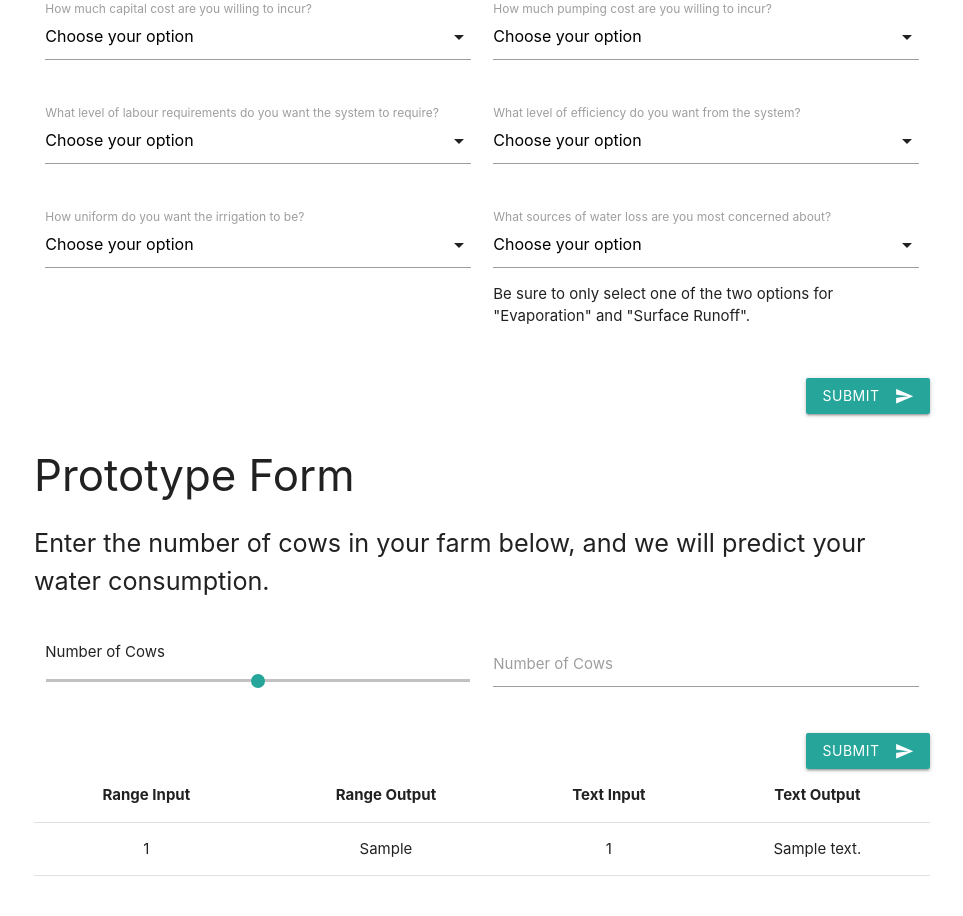
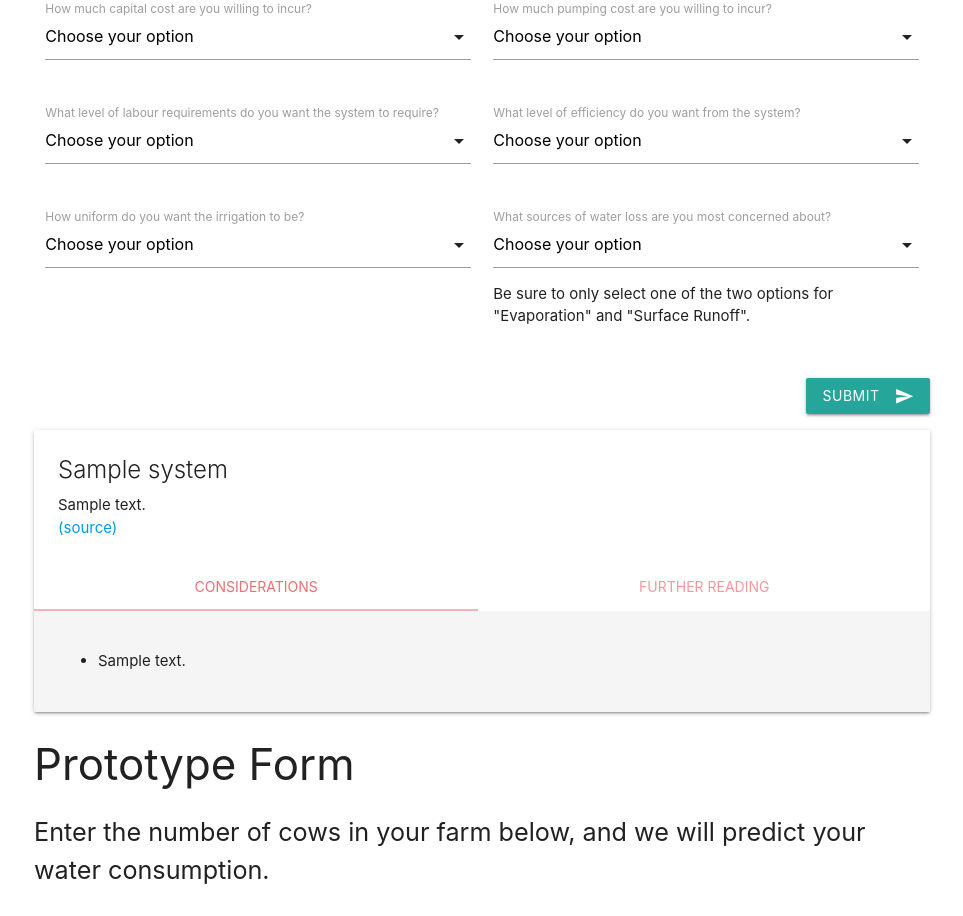
Before and after one commit to ReubenLing/FIT3164, a Flask app: template templates/models.html in a window 1280 px wide. Shown: the part 344-1260 px from the top of the page, without its empty margins (158-1121 px from the left). Run offline with Flask 2, Linux system fonts and the light colour scheme; the template is opened without the code that fills it: most values are stand-ins (such as "Sample title", 1, 10 or a date in 2020); some libraries are stand-ins or nearby versions.

Commit message:
add conditionals to handle model outputs

```diff
--- a/templates/models.html
+++ b/templates/models.html
@@ -5,7 +5,8 @@
 <div class="container">
 	<!-- Sample form - not functional -->
 	<h3>Irrigation Recommendations</h3>
-	<p class='flow-text'>Looking for a new irrigation system? Enter your details below and find the most suitable irrigation system for your needs, from data provided by the Agriculture Victoria's Resources Online.</p>
+	<p class='flow-text'>Looking for a new irrigation system? Enter your details below and find the most suitable
+		irrigation system for your needs, from data provided by the Agriculture Victoria's Resources Online.</p>
 	<p class='red-text'>Values are placeholders for now</p>
 	<form action="{{ url_for('irrigation_proto') }}" method="post">
 		<div class="row">
@@ -84,6 +85,43 @@
 	</form>
 	<br><br>
 
+	<!-- Model output area -->
+	{% if response is defined %}
+	{% if response.irrigation_system is defined %}
+	{% for system in response.irrigation_system %}
+	<div class="card">
+		<div class="card-content">
+			<span class="card-title">{{ system.nice_name }}</span>
+			<p>{{ system.description|safe }}</p>
+			<p><a href="{{ system.description_src }}">(source)</a></p>
+		</div>
+		<div class="card-tabs">
+			<ul class="tabs tabs-fixed-width">
+				<li class="tab"><a class="active" href="#comments{{ loop.index }}">Considerations</a></li>
+				<li class="tab"><a href="#reading{{ loop.index }}">Further Reading</a></li>
+			</ul>
+		</div>
+		<div class="card-content grey lighten-4">
+			<div id="comments{{ loop.index }}">
+				<ul class="browser-default">
+					{% for comment in system.comments %}
+					<li>{{ comment }}</li>
+					{% endfor %}
+				</ul>
+			</div>
+			<div id="reading{{ loop.index }}">
+				<ul class="browser-default">
+					{% for pair in system.links %}
+					<li><a href="{{ pair[1] }}">{{ pair[0] }}</a></li>
+					{% endfor %}
+				</ul>
+			</div>
+		</div>
+	</div>
+	{% endfor %}
+	{% endif %}
+	{% endif %}
+
 	<!-- Prototype form - for initial testing -->
 	<h3>Prototype Form</h3>
 	<p class="flow-text">Enter the number of cows in your farm below, and we will predict your water consumption.</p>
@@ -105,6 +143,7 @@
 
 	<!-- Model output area -->
 	{% if response is defined %}
+	{% if response.num_cows_text is defined %}
 	<div class="row">
 		<table class="centered highlight">
 			<thead>
@@ -142,6 +181,7 @@
 		</div>
 	</div> -->
 	{% endif %}
+	{% endif %}
 	<br><br>
 </div>
 {% endblock %}
```
